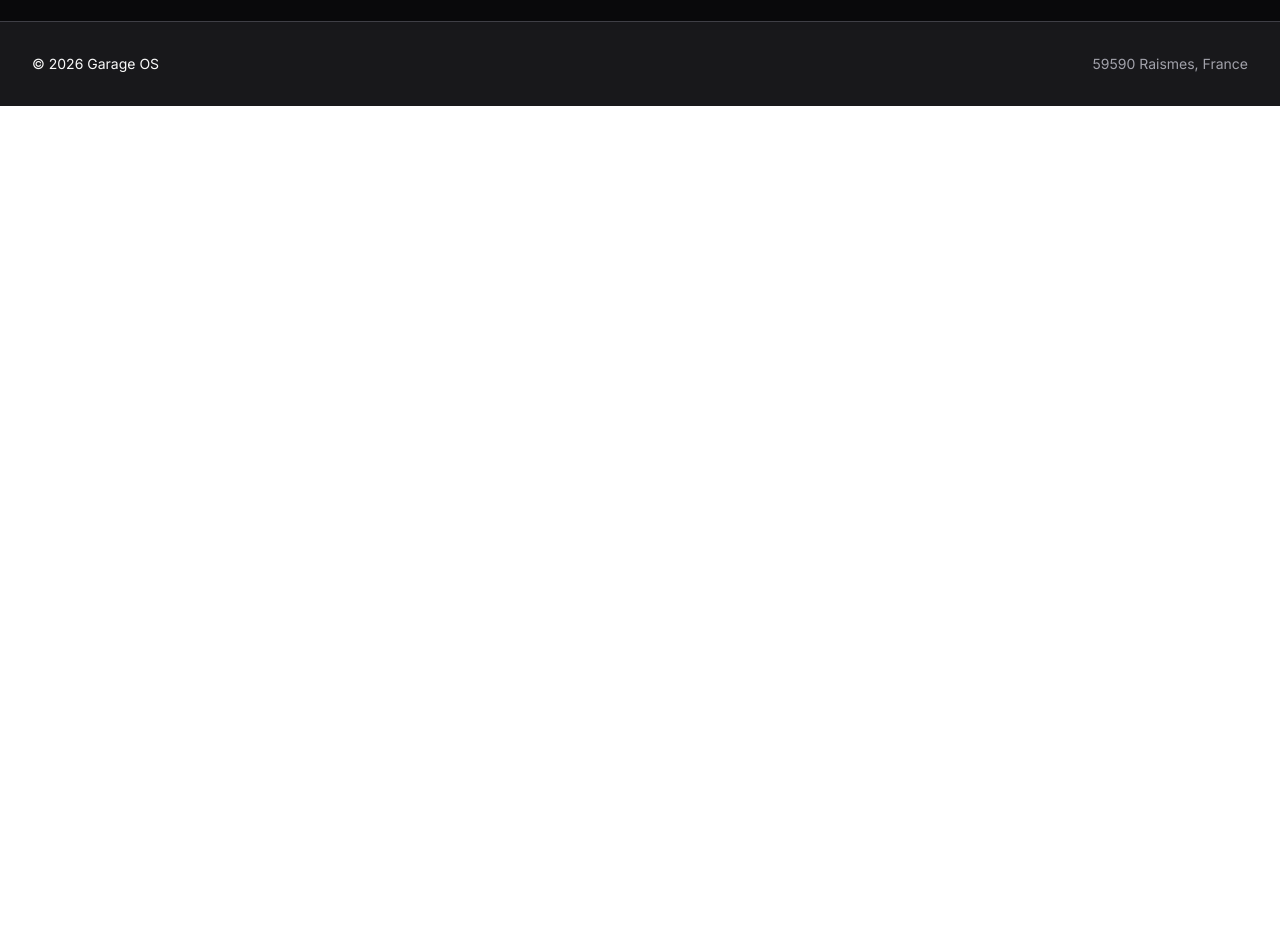
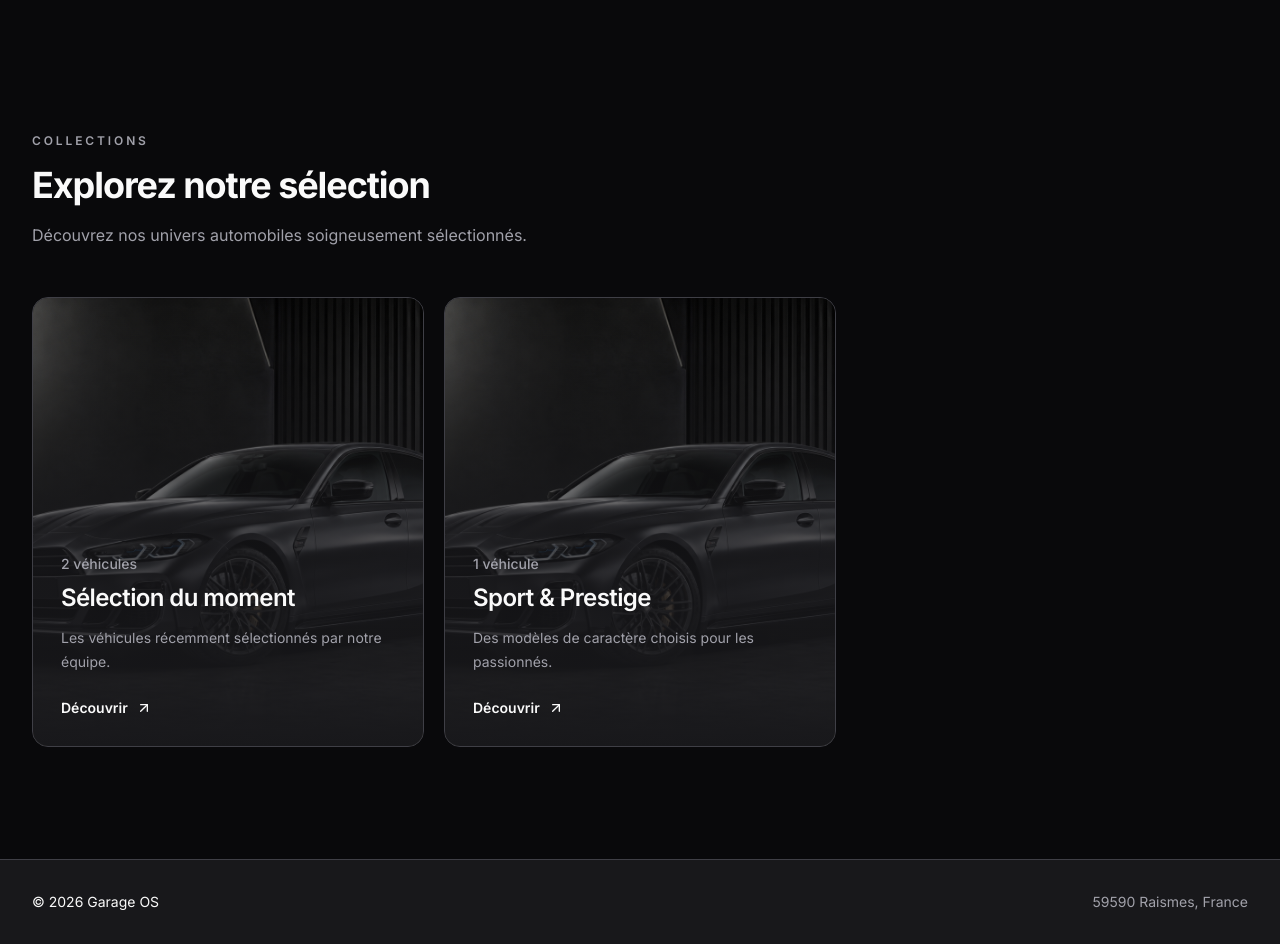
Before and after one commit to gcools-collab/garage-os-v2, a Next.js app: page / in a window 1280 px wide. Shown: the part 780-1724 px from the top of the page. Before the commit the page ends 886 px from the top, so only its background shows below. Built offline with nearby package versions, Linux system fonts and the light colour scheme.

Commit message:
feat(live): add dynamic vehicle collections

```diff
--- a/package.json
+++ b/package.json
@@ -11,7 +11,7 @@
     "test:acquisition": "tsx --test src/features/acquisition/acquisition.test.ts",
     "test:market": "tsx --test src/features/market/market-analysis.test.ts",
     "test:documents": "tsx --test src/features/vehicles/documents/vehicle-documents.test.ts",
-    "test:live": "tsx --test src/features/public/lib/live-engine.test.ts src/features/public/components/hero/hero.test.tsx"
+    "test:live": "tsx --test src/features/public/lib/live-engine.test.ts src/features/public/components/hero/hero.test.tsx src/features/public/components/collections/collections.test.tsx"
   },
   "dependencies": {
     "@hookform/resolvers": "^5.4.0",
--- a/src/app/(public)/page.tsx
+++ b/src/app/(public)/page.tsx
@@ -1,4 +1,5 @@
 import {
+  CollectionsSection,
   getLiveHomepage,
   Hero,
   PublicLayout,
@@ -14,6 +15,7 @@ export default function LiveLandingPage() {
       theme={homepage.theme}
     >
       <Hero hero={homepage.hero} />
+      <CollectionsSection collections={homepage.collections} />
     </PublicLayout>
   )
 }
--- /dev/null
+++ b/src/features/public/components/collections/CollectionCard.tsx
@@ -0,0 +1,49 @@
+import { ArrowUpRight } from "lucide-react"
+import Image from "next/image"
+import Link from "next/link"
+import type { VisibleCollection } from "../../types"
+import { formatVehicleCount } from "./collection-presentation"
+
+export function CollectionCard({
+  collection,
+}: {
+  collection: VisibleCollection
+}) {
+  return (
+    <article className="group relative isolate min-h-[28rem] overflow-hidden rounded-[var(--live-card-radius)] border border-[var(--live-border)] bg-[var(--live-surface)] transition duration-300 lg:hover:-translate-y-1 lg:hover:border-[var(--live-primary)] motion-reduce:transform-none motion-reduce:transition-none">
+      <Image
+        src={collection.resolvedCoverImageUrl}
+        alt={`Collection ${collection.name}`}
+        fill
+        sizes="(max-width: 639px) calc(100vw - 2.5rem), (max-width: 1023px) calc(50vw - 2.5rem), (max-width: 1536px) calc(33vw - 2.5rem), 410px"
+        className="-z-20 object-cover transition duration-300 lg:group-hover:scale-[1.035] motion-reduce:transform-none motion-reduce:transition-none"
+      />
+      <div
+        aria-hidden="true"
+        className="-z-10 absolute inset-0 bg-gradient-to-t from-[var(--live-surface)] via-[var(--live-surface)]/70 to-transparent"
+      />
+
+      <div className="flex min-h-[28rem] flex-col justify-end p-6 sm:p-7">
+        <p className="text-sm font-medium text-[var(--live-muted-foreground)]">
+          {formatVehicleCount(collection.availableVehicleCount)}
+        </p>
+        <h3 className="mt-2 text-2xl font-semibold tracking-tight">
+          {collection.name}
+        </h3>
+        {collection.description && (
+          <p className="mt-3 line-clamp-2 text-sm leading-6 text-[var(--live-muted-foreground)]">
+            {collection.description}
+          </p>
+        )}
+        <Link
+          href={`/vehicles?collection=${encodeURIComponent(collection.slug)}`}
+          className="mt-6 inline-flex w-fit items-center gap-2 rounded-[var(--live-control-radius)] text-sm font-semibold text-[var(--live-foreground)] underline-offset-4 transition duration-200 lg:hover:gap-3 lg:hover:underline focus-visible:outline-2 focus-visible:outline-offset-4 focus-visible:outline-[var(--live-primary)] motion-reduce:transition-none"
+          aria-label={`Découvrir la collection ${collection.name}`}
+        >
+          Découvrir
+          <ArrowUpRight aria-hidden="true" className="size-4" />
+        </Link>
+      </div>
+    </article>
+  )
+}
--- /dev/null
+++ b/src/features/public/components/collections/CollectionsSection.tsx
@@ -0,0 +1,31 @@
+import type { VisibleCollection } from "../../types"
+import { SectionHeader } from "../ui"
+import { CollectionCard } from "./CollectionCard"
+
+export function CollectionsSection({
+  collections,
+}: {
+  collections: VisibleCollection[]
+}) {
+  if (collections.length === 0) return null
+
+  return (
+    <section
+      aria-label="Collections de véhicules"
+      className="bg-[var(--live-background)] px-5 py-20 sm:px-8 sm:py-24 lg:py-28"
+    >
+      <div className="mx-auto max-w-[var(--live-content-width)]">
+        <SectionHeader
+          eyebrow="Collections"
+          title="Explorez notre sélection"
+          description="Découvrez nos univers automobiles soigneusement sélectionnés."
+        />
+        <div className="mt-10 grid gap-5 sm:grid-cols-2 lg:mt-12 lg:grid-cols-3">
+          {collections.map((collection) => (
+            <CollectionCard key={collection.id} collection={collection} />
+          ))}
+        </div>
+      </div>
+    </section>
+  )
+}
--- /dev/null
+++ b/src/features/public/components/collections/collection-presentation.ts
@@ -0,0 +1,5 @@
+export function formatVehicleCount(count: number) {
+  return `${new Intl.NumberFormat("fr-FR").format(count)} ${
+    count === 1 ? "véhicule" : "véhicules"
+  }`
+}
--- /dev/null
+++ b/src/features/public/components/collections/index.ts
@@ -0,0 +1,3 @@
+export { CollectionCard } from "./CollectionCard"
+export { formatVehicleCount } from "./collection-presentation"
+export { CollectionsSection } from "./CollectionsSection"
--- /dev/null
+++ b/src/features/public/components/ui/SectionHeader.tsx
@@ -0,0 +1,27 @@
+export function SectionHeader({
+  eyebrow,
+  title,
+  description,
+}: {
+  eyebrow?: string
+  title: string
+  description?: string
+}) {
+  return (
+    <header className="max-w-2xl">
+      {eyebrow && (
+        <p className="text-xs font-semibold uppercase tracking-[0.24em] text-[var(--live-muted-foreground)]">
+          {eyebrow}
+        </p>
+      )}
+      <h2 className="mt-4 text-3xl font-[var(--live-heading-weight)] tracking-[-0.03em] text-balance sm:text-4xl">
+        {title}
+      </h2>
+      {description && (
+        <p className="mt-4 text-base leading-7 text-[var(--live-muted-foreground)]">
+          {description}
+        </p>
+      )}
+    </header>
+  )
+}
--- a/src/features/public/components/ui/index.ts
+++ b/src/features/public/components/ui/index.ts
@@ -1,5 +1,6 @@
 export { LiveBadge } from "./LiveBadge"
 export { LiveButton } from "./LiveButton"
 export { formatPrice, PriceDisplay } from "./PriceDisplay"
+export { SectionHeader } from "./SectionHeader"
 export { TrustItem } from "./TrustItem"
 export { getVehicleMetaItems, VehicleMeta } from "./VehicleMeta"
--- a/src/features/public/data/collections.ts
+++ b/src/features/public/data/collections.ts
@@ -16,7 +16,7 @@ export const collections: Collection[] = [
     name: "Sport & Prestige",
     description: "Des modèles de caractère choisis pour les passionnés.",
     vehicleIds: ["bmw-m3-2015"],
-    coverImageUrl: "/live/collections/sport-prestige.jpg",
+    coverImageUrl: "/live/vehicles/sports-sedan-hero.png",
     active: true,
     order: 2,
   },
--- a/src/features/public/data/garage.ts
+++ b/src/features/public/data/garage.ts
@@ -18,7 +18,7 @@ export const garage: GarageConfig = {
       email: "contact@example.com",
     },
     socialLinks: [],
-    collectionFallbackImageUrl: "/live/collections/default.jpg",
+    collectionFallbackImageUrl: "/live/vehicles/sports-sedan-hero.png",
     modules: [
       {
         id: "catalog",
--- a/src/features/public/index.ts
+++ b/src/features/public/index.ts
@@ -1,10 +1,16 @@
 export { Hero } from "./components/hero"
+export {
+  CollectionCard,
+  CollectionsSection,
+  formatVehicleCount,
+} from "./components/collections"
 export {
   formatPrice,
   getVehicleMetaItems,
   LiveBadge,
   LiveButton,
   PriceDisplay,
+  SectionHeader,
   TrustItem,
   VehicleMeta,
 } from "./components/ui"
```
Also changed, not shown: 2 other files (tests, documents, lock files or other folders).
